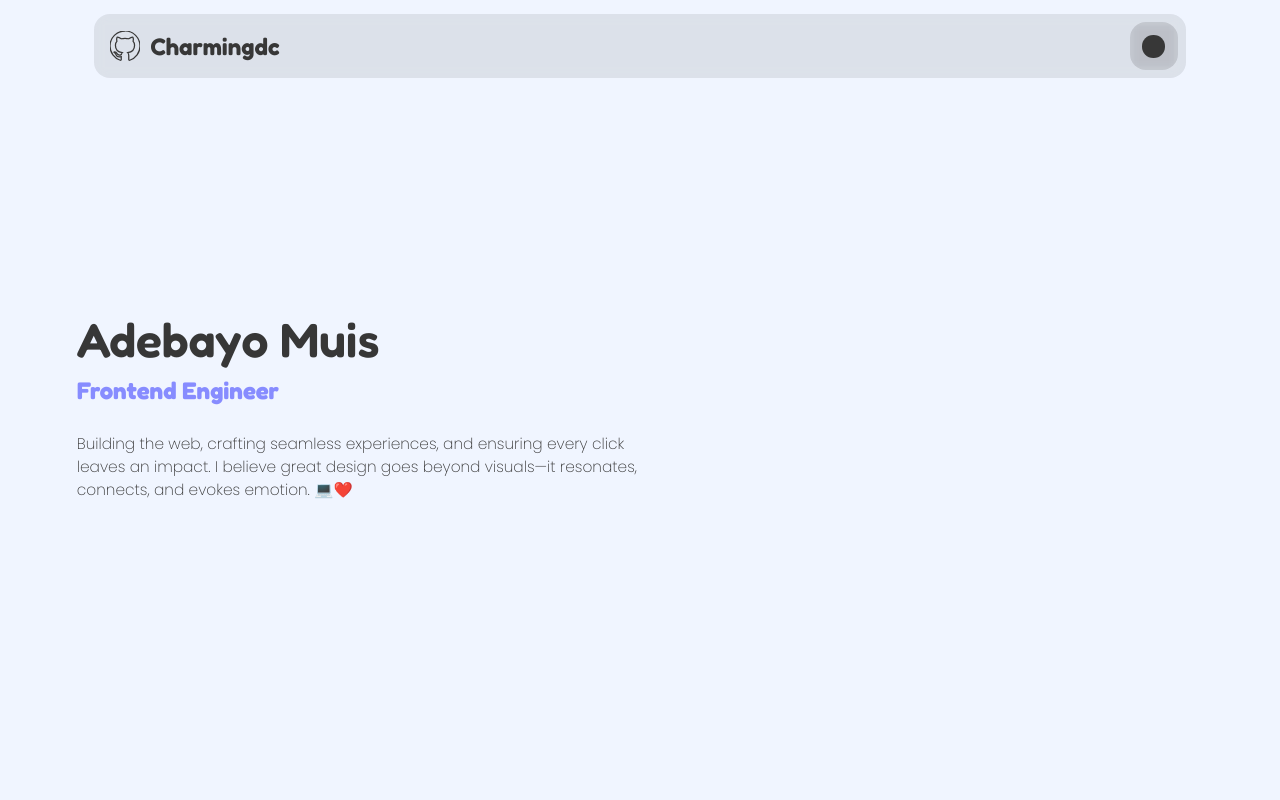
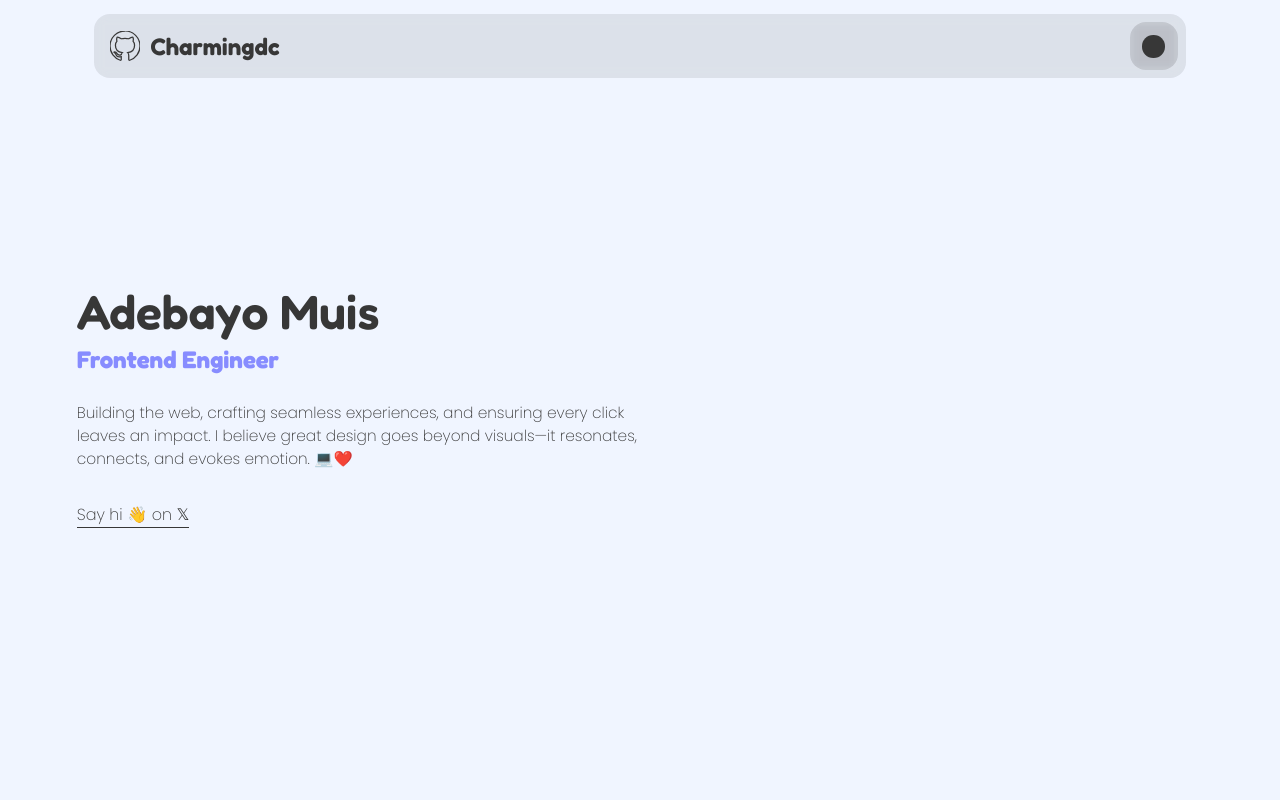
Before and after one commit to Charmingdc/Personal-Website, a React (Vite) app: page / in a window 1280 px wide. Shown: the top 800 px of the page. Built offline with nearby package versions, Linux system fonts and the light colour scheme.

Commit message:
Minor twerk

```diff
--- a/src/App.css
+++ b/src/App.css
@@ -196,7 +196,7 @@ section {
  font-size: 3rem;
  font-weight: 600;
  line-height: 3.8rem;
- margin: 2rem 0 .4rem 0;
+ margin: 2rem 0 .2rem 0;
 }
 .hero-section h2 {
  margin-bottom: 1.7rem;
@@ -204,6 +204,11 @@ section {
 
 .hero-section span {
  color: var(--sclr);
+}
+.hero-section a {
+ color: var(--text-color);
+ border-bottom: 0.060rem solid var(--text-color);
+ margin-top: 2rem;
 }
 
 
@@ -417,7 +422,7 @@ section {
  width: 100%;
  align-self: flex-start;
  font-weight: 600;
- margin-bottom: 2rem;
+ margin: 2rem 0 1rem 0;
 }
 
 .tools-container {
--- a/src/components/HeroSection.tsx
+++ b/src/components/HeroSection.tsx
@@ -23,6 +23,10 @@ const HeroSection = () => {
 
           I believe great design goes beyond visuals—it resonates, connects, and evokes emotion. 💻❤️
         </p>
+
+        <a href='https://x.com/Charmingdc01' target='_blank'>
+          Say hi 👋 on 𝕏
+        </a>
       </motion.div>
     </section>
   );
--- a/src/components/ProjectBox.tsx
+++ b/src/components/ProjectBox.tsx
@@ -51,7 +51,7 @@ const ProjectBox: React.FC<{ projectDetails: projectDetailsProps }> = ({ project
 
         <ul className='project-cta'>
           <li>
-            <a href={projectDetails.liveUrl}>
+            <a href={projectDetails.liveUrl} target='blank'>
               Preview
 
               <SvgIcons type='trendUp' width='23px' height='23px' />
@@ -59,7 +59,7 @@ const ProjectBox: React.FC<{ projectDetails: projectDetailsProps }> = ({ project
           </li>
 
           <li>
-           <a href={projectDetails.githubLink}>
+           <a href={projectDetails.githubLink} target='_blank'>
              <SvgIcons type='github' />
            </a>
           </li>
--- a/src/components/ResumeSection.tsx
+++ b/src/components/ResumeSection.tsx
@@ -43,7 +43,6 @@ const ResumeSection = () => {
       </MotionConfig>
 
 
-
       { /** rsume tools section **/ }
       <p className='resume-tags'>
        [ My favourite tools ]
@@ -57,7 +56,7 @@ const ResumeSection = () => {
              <ToolBox toolDetails={tool} />
          </motion.div>
         ))}
-</div>
+      </div>
 
     </section>
   )
```
